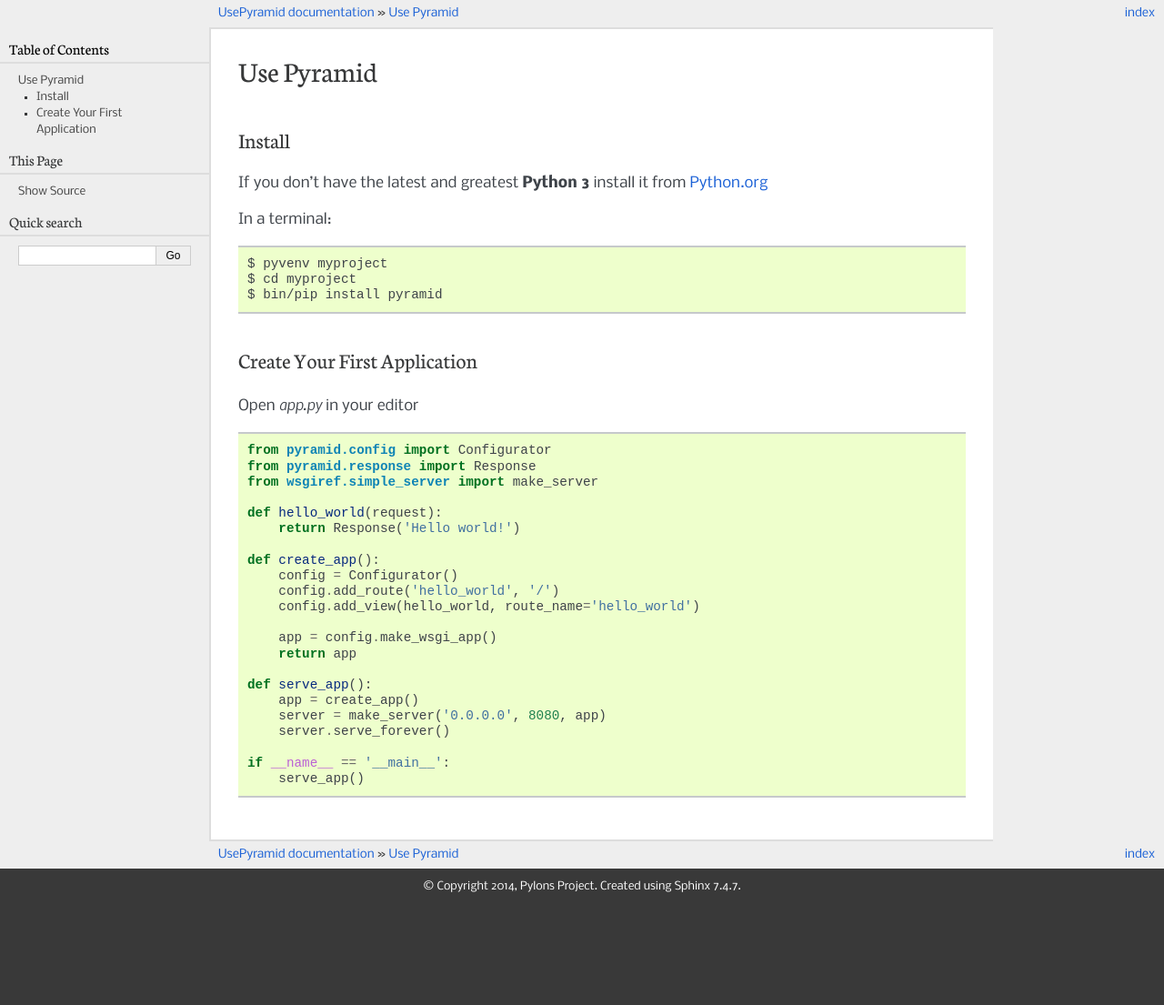
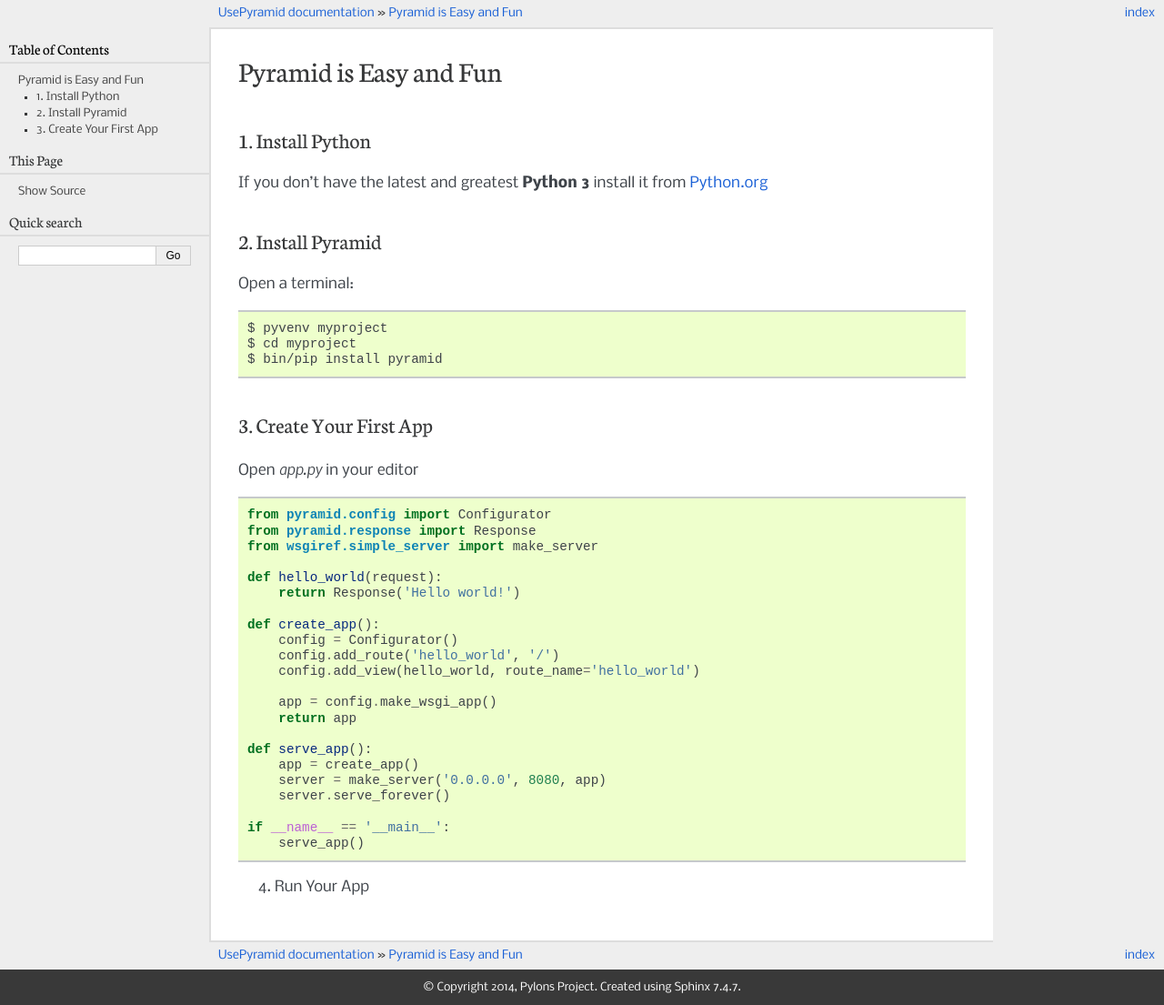
Before and after one commit to reebalazs/trypyramid, a Sphinx documentation site: the page built from docs/index.rst, in a window 1280 px wide. Shown: the whole page at 91% size. Built offline with Sphinx 7.4.7, drawn with Linux system fonts in a browser that asks for light colours; before the commit the page ends 994 px from its top, so only the background shows below that.

Commit message:
more clean up

```diff
--- a/docs/index.rst
+++ b/docs/index.rst
@@ -1,19 +1,24 @@
-###########
-Use Pyramid
-###########
+#######################
+Pyramid is Easy and Fun
+#######################
 
-Install
--------
-If you don't have the latest and greatest **Python 3** install it from `Python.org <https://www.python.org/downloads/>`_
+1. Install Python
+-----------------
 
-In a terminal::
+If you don't have the latest and greatest **Python 3** install it from
+`Python.org <https://www.python.org/downloads/>`_
+
+2. Install Pyramid
+------------------
+
+Open a terminal::
 
   $ pyvenv myproject
   $ cd myproject
   $ bin/pip install pyramid
 
-Create Your First Application
------------------------------
+3. Create Your First App
+------------------------
 
 Open `app.py` in your editor
 
@@ -41,3 +46,5 @@
 
   if __name__ == '__main__':
       serve_app()
+
+4. Run Your App
```
